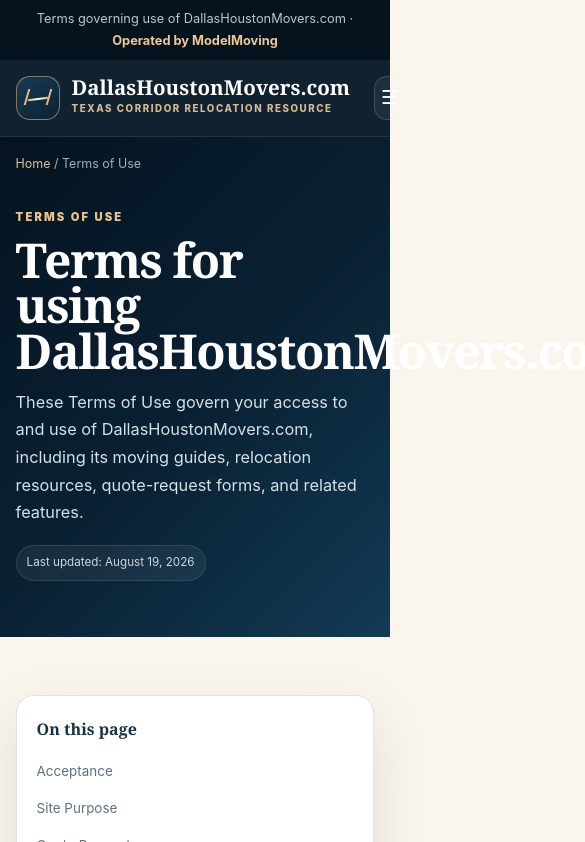
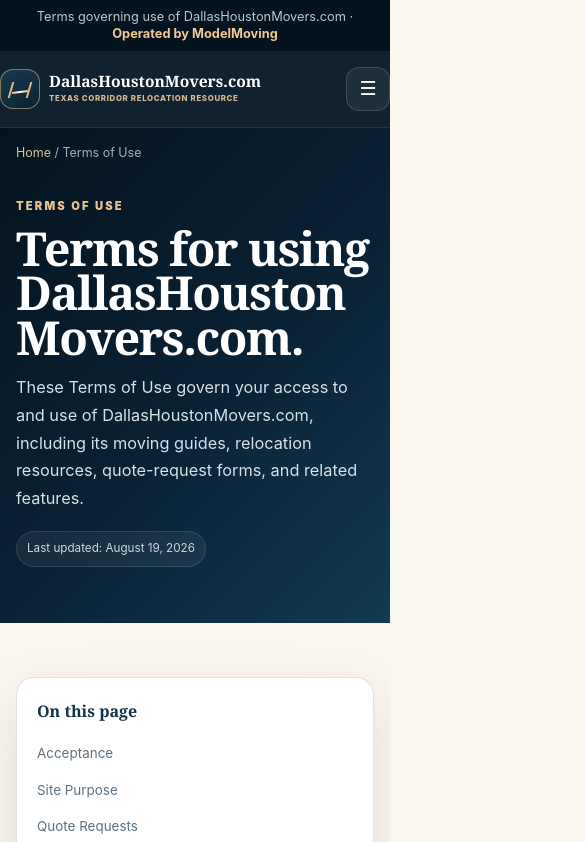
Before and after one commit to AutoCloserHQ/dallas-houston-movers, a plain HTML site: page terms/index.html in a window 390 px wide. Shown: the top 842 px of the page, 585 px wide, since content can reach past the window. Drawn offline with Linux system fonts and the light colour scheme.

Commit message:
Enhance CSS for layout and responsive adjustments
Updated CSS styles for responsive design and overflow handling.

```diff
--- a/terms/index.html
+++ b/terms/index.html
@@ -33,27 +33,43 @@
       --shadow:0 22px 60px rgba(6,22,36,.10)
     }
     *{box-sizing:border-box}
-    html{scroll-behavior:smooth}
-    body{margin:0;font-family:Inter,-apple-system,BlinkMacSystemFont,"Segoe UI",sans-serif;color:var(--ink);background:var(--cream);line-height:1.7}
+    html{
+      scroll-behavior:smooth;
+      width:100%;
+      max-width:100%;
+      overflow-x:hidden;
+    }
+    body{
+      margin:0;
+      padding:0;
+      width:100%;
+      max-width:100%;
+      overflow-x:hidden;
+      font-family:Inter,-apple-system,BlinkMacSystemFont,"Segoe UI",sans-serif;
+      color:var(--ink);
+      background:var(--cream);
+      line-height:1.7
+    }
+    img,svg,video{max-width:100%;height:auto}
     a{text-decoration:none;color:inherit}
-    .wrap{width:min(1160px,92%);margin:auto}
+    .wrap{width:min(1160px,92%);max-width:100%;min-width:0;margin:auto}
 
     .topbar{padding:8px 4%;background:#05131f;color:#b8c7d1;text-align:center;font-size:.8rem}
     .topbar strong{color:#efc894}
 
     header{position:sticky;top:0;z-index:50;background:rgba(7,25,40,.96);backdrop-filter:blur(16px);border-bottom:1px solid rgba(255,255,255,.08)}
-    .nav{min-height:76px;display:flex;align-items:center;justify-content:space-between;gap:24px}
-    .brand{display:flex;align-items:center;gap:12px;color:white}
+    .nav{width:100%;max-width:100%;min-width:0;min-height:76px;display:flex;align-items:center;justify-content:space-between;gap:24px}
+    .brand{display:flex;align-items:center;gap:12px;color:white;min-width:0;max-width:100%}
     .mark{width:44px;height:44px;border-radius:14px;background:linear-gradient(145deg,#183a52,#0a2233);border:1px solid rgba(228,187,130,.55);position:relative}
     .mark:before{content:"";position:absolute;left:9px;right:9px;top:12px;height:16px;border-left:2px solid var(--gold);border-right:2px solid var(--gold);transform:skewX(-16deg)}
     .mark:after{content:"";position:absolute;left:11px;right:11px;top:21px;height:2px;background:linear-gradient(90deg,var(--gold),white,var(--gold));transform:rotate(-7deg)}
-    .brand-title{font:700 1.28rem/1 Georgia,serif}
-    .brand-sub{margin-top:4px;font-size:.61rem;text-transform:uppercase;letter-spacing:.16em;font-weight:800;color:#d8ba91}
+    .brand-title{font:700 1.28rem/1 Georgia,serif;min-width:0;overflow-wrap:anywhere}
+    .brand-sub{margin-top:4px;font-size:.61rem;text-transform:uppercase;letter-spacing:.16em;font-weight:800;color:#d8ba91;min-width:0;overflow-wrap:anywhere}
 
     .links{display:flex;align-items:center;gap:22px;color:#dce7ed;font-size:.88rem;font-weight:800}
     .links a:hover{color:#efc68f}
     .nav-cta{padding:10px 16px;border-radius:999px;color:#071928!important;background:linear-gradient(135deg,#c38850,#e5bd84)}
-    .menu{display:none;width:44px;height:44px;border-radius:13px;border:1px solid rgba(255,255,255,.15);background:rgba(255,255,255,.06);color:white;font-size:1.2rem}
+    .menu{display:none;width:44px;height:44px;flex:0 0 44px;margin-left:auto;border-radius:13px;border:1px solid rgba(255,255,255,.15);background:rgba(255,255,255,.06);color:white;font-size:1.2rem}
 
     .hero{background:linear-gradient(135deg,#04131f,#0a2235 56%,#123b54);color:white;padding-bottom:56px}
     .crumbs{padding-top:16px;color:#9fb1bd;font-size:.78rem}
@@ -95,6 +111,16 @@
     .footer-links strong{color:#e0be91}
     .bottom{border-top:1px solid rgba(255,255,255,.08);margin-top:32px;padding-top:20px;font-size:.74rem;color:#8094a3}
 
+    .terms-grid>*,
+    .footer-grid>*{
+      min-width:0;
+    }
+
+    h1,h2,h3,p,li,a,.brand-title,.brand-sub{
+      overflow-wrap:break-word;
+      word-break:normal;
+    }
+
     @media(max-width:900px){
       .terms-grid{grid-template-columns:1fr}
       .toc{position:static}
@@ -102,11 +128,167 @@
     }
 
     @media(max-width:700px){
+      html,body{
+        margin:0!important;
+        padding:0!important;
+        width:100%!important;
+        max-width:100%!important;
+        overflow-x:hidden!important;
+      }
+
+      .topbar{
+        width:100%;
+        max-width:100%;
+        margin:0;
+        padding:8px 14px;
+        line-height:1.35;
+      }
+
+      header{
+        width:100%;
+        max-width:100%;
+        margin:0;
+      }
+
+      .wrap{
+        width:100%;
+        max-width:100%;
+        margin:0;
+        padding-left:16px;
+        padding-right:16px;
+      }
+
+      .nav{
+        width:100%;
+        max-width:100%;
+        min-width:0;
+        padding:0;
+        gap:10px;
+      }
+
+      .brand{
+        flex:1 1 auto;
+        min-width:0;
+        max-width:calc(100% - 54px);
+        gap:9px;
+      }
+
+      .mark{
+        width:40px;
+        height:40px;
+        flex:0 0 40px;
+        border-radius:13px;
+      }
+
+      .brand-title{
+        font-size:clamp(.9rem,4vw,1.1rem);
+        line-height:1.05;
+        white-space:normal;
+        overflow-wrap:anywhere;
+      }
+
+      .brand-sub{
+        font-size:.49rem;
+        line-height:1.25;
+        letter-spacing:.085em;
+        white-space:normal;
+        overflow-wrap:anywhere;
+      }
+
       .links{display:none}
-      .menu{display:block}
-      .links.open{display:flex;position:absolute;left:0;right:0;top:100%;background:#071928;flex-direction:column;align-items:stretch;padding:13px 4% 18px;gap:0}
-      .links.open a{display:block!important;padding:11px 3px;border-bottom:1px solid rgba(255,255,255,.07)}
-      .content{padding:22px}
+
+      .menu{
+        display:block;
+        flex:0 0 44px;
+        width:44px;
+        height:44px;
+        margin-left:auto;
+        position:relative;
+        z-index:2;
+      }
+
+      .links.open{
+        display:flex;
+        position:absolute;
+        left:0;
+        right:0;
+        width:100%;
+        max-width:100%;
+        top:100%;
+        background:#071928;
+        flex-direction:column;
+        align-items:stretch;
+        padding:13px 16px 18px;
+        gap:0;
+        overflow-x:hidden;
+      }
+
+      .links.open a{
+        display:block!important;
+        width:100%;
+        padding:11px 3px;
+        border-bottom:1px solid rgba(255,255,255,.07);
+        overflow-wrap:anywhere;
+      }
+
+      .hero{
+        width:100%;
+        max-width:100%;
+        margin:0;
+      }
+
+      .crumbs{
+        width:100%;
+        max-width:100%;
+        padding-top:14px;
+        overflow-x:hidden;
+        overflow-wrap:anywhere;
+      }
+
+      .hero-inner{
+        width:100%;
+        max-width:100%;
+      }
+
+      h1{
+        font-size:clamp(2.55rem,12vw,4rem);
+        line-height:.95;
+        max-width:100%;
+      }
+
+      main{
+        width:100%;
+        max-width:100%;
+        padding:54px 0 70px;
+      }
+
+      .terms-grid{
+        width:100%;
+        max-width:100%;
+        grid-template-columns:1fr;
+      }
+
+      .toc{
+        position:static;
+        width:100%;
+        max-width:100%;
+      }
+
+      .content{
+        width:100%;
+        max-width:100%;
+        padding:22px;
+      }
+
+      .content ul{
+        padding-left:20px;
+      }
+
+      .note,.dark-note{
+        width:100%;
+        max-width:100%;
+      }
+
       .footer-grid{grid-template-columns:1fr}
     }
   </style>
```
